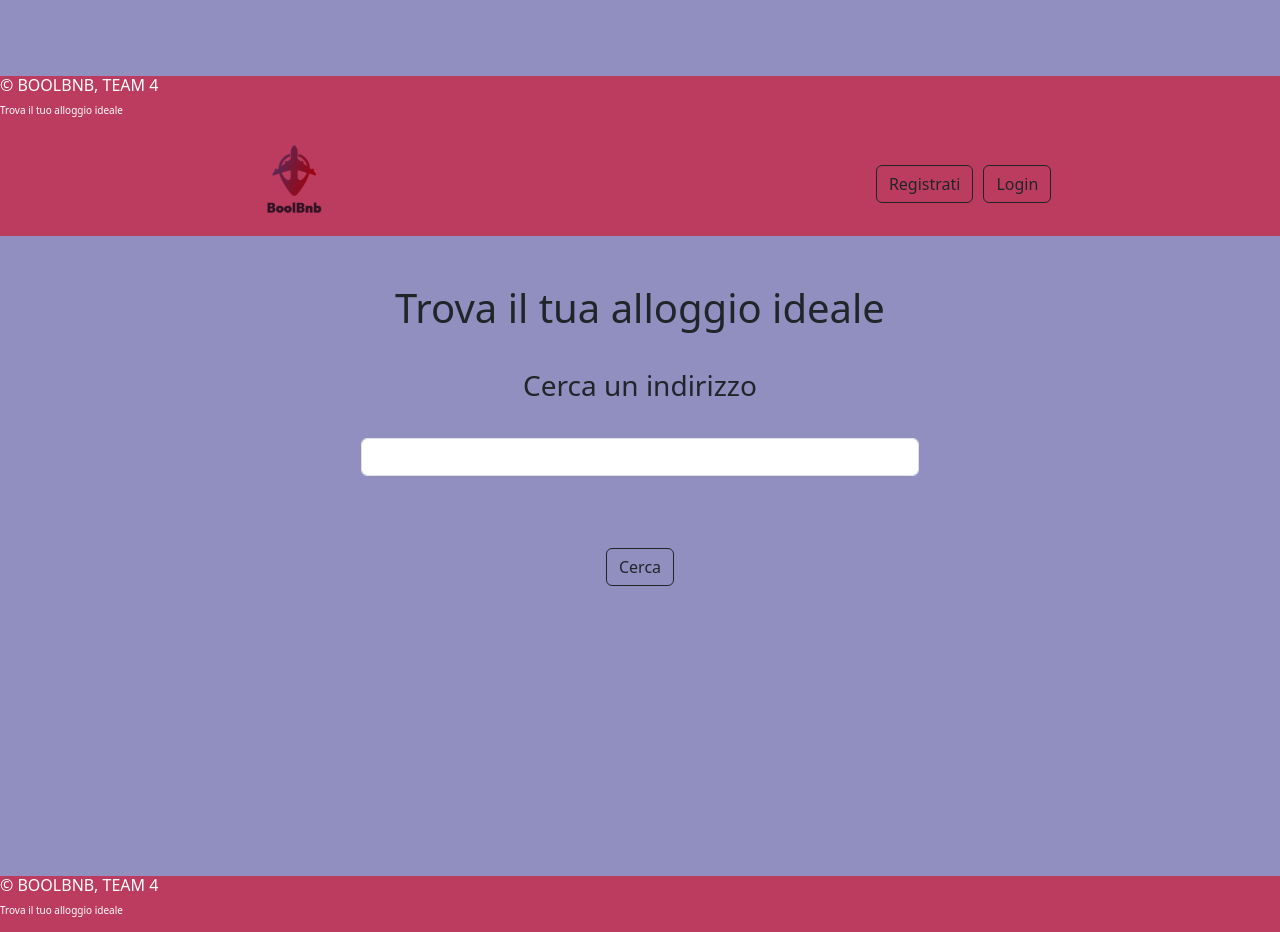
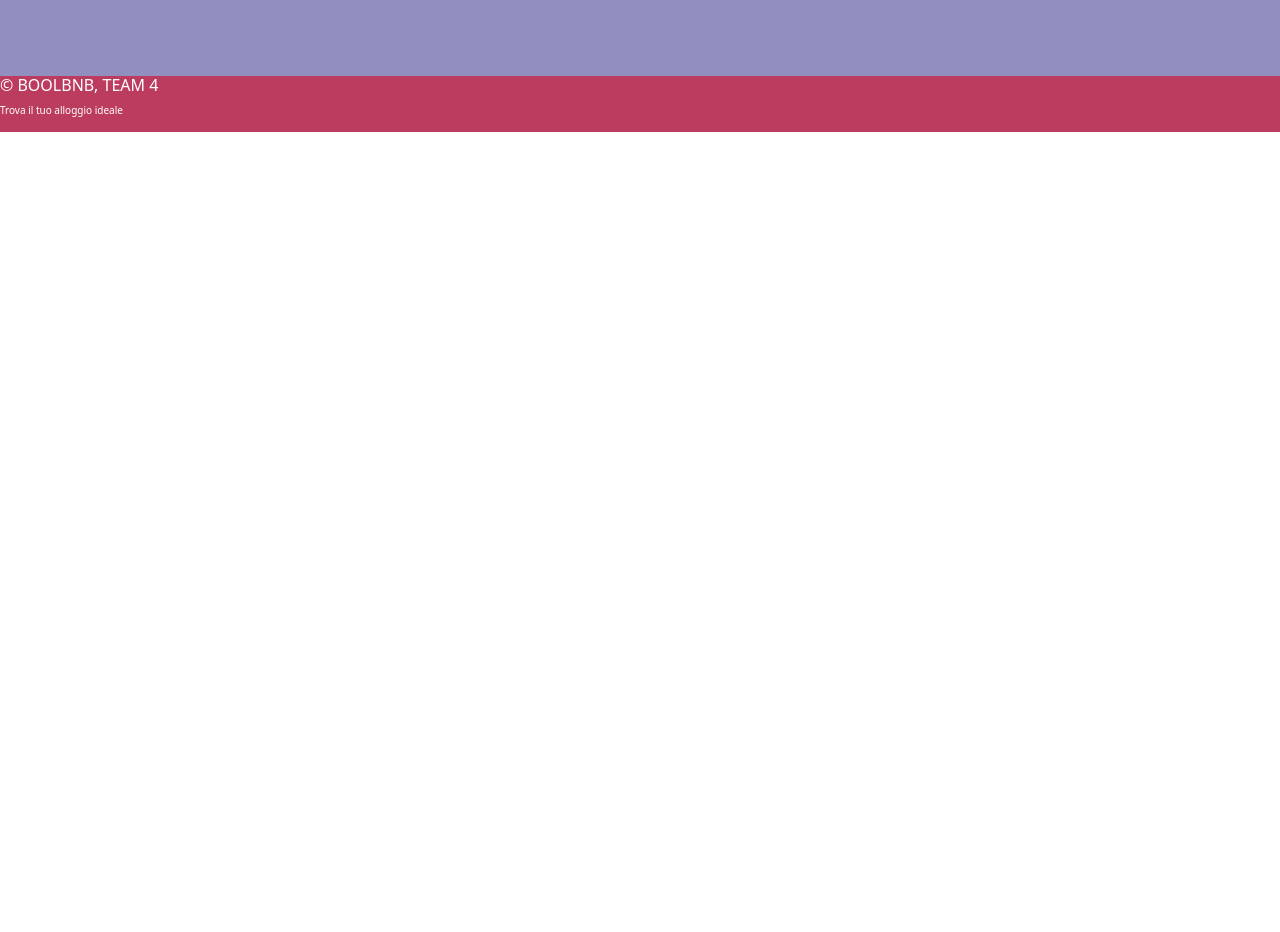
Before and after one commit to AntonioDiBari/boolbnb-frontoffice, a Vue app: page / in a window 1280 px wide. Shown: the part 700-1632 px from the top of the page. After the commit the page ends 832 px from the top, so only its background shows below. Built offline with nearby package versions, Linux system fonts and the light colour scheme.

Commit message:
small fix

```diff
--- a/src/App.vue
+++ b/src/App.vue
@@ -28,12 +28,6 @@ export default {
 
     <app-footer />
   </div>
-  <app-header />
-  <div class="page-container">
-    <app-main />
-    <!-- <apartment-list /> -->
-    <app-footer />
-  </div>
 </template>
 
 <style lang="scss">
```
